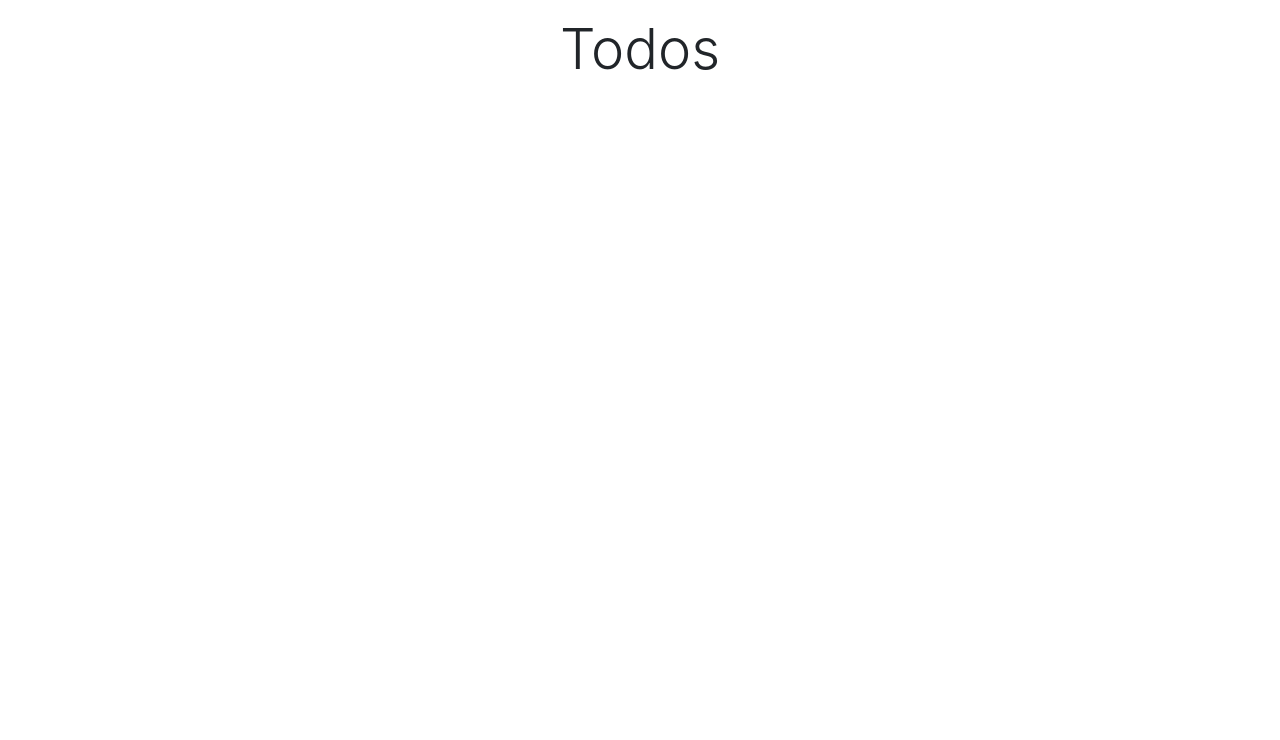
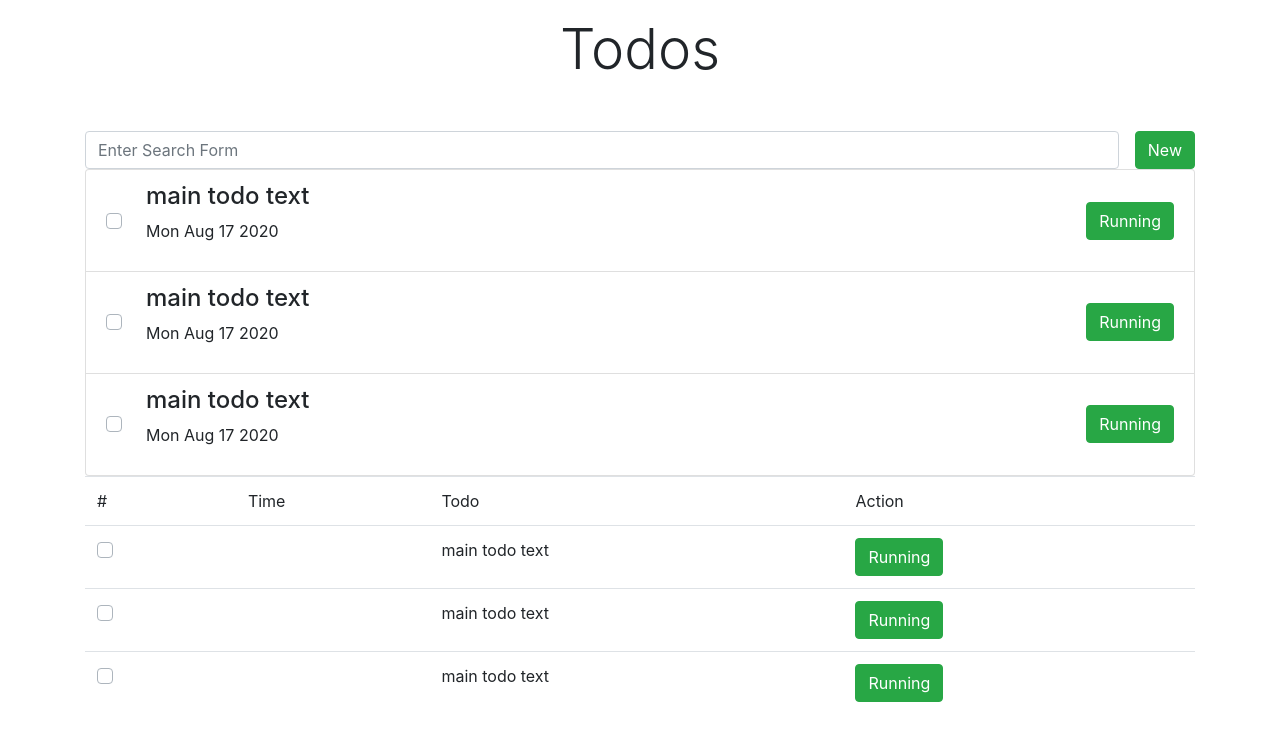
Before and after one commit to kawshar798/multitodos, a React (Create React App) app: page / in a window 1280 px wide. Shown: the top 740 px of the page. Built offline with nearby package versions, Linux system fonts and the light colour scheme.

Commit message:
add  create todo

```diff
--- /dev/null
+++ b/src/components/Controller/SearchPanel.js
@@ -0,0 +1,28 @@
+import React from 'react'
+import { Input, Button } from 'reactstrap';
+import PropTypes from 'prop-types';
+
+ const  SearchPanel = ({term,handleSearch,toggleForm}) => {
+    return (
+        <div className="d-flex">
+            <Input
+            placeholder='Enter Search Form'
+            className='mr-3'
+            value={term}
+            onChange={(e)=>handleSearch(e.target.value)}
+            />
+            <Button color='success' onClick={toggleForm}>
+                New
+            </Button>
+
+        </div>
+    )
+}
+SearchPanel.propTypes = {
+    term:PropTypes.string.isRequired,
+    handleSearch:PropTypes.func.isRequired,
+    toggleForm:PropTypes.func.isRequired,
+
+
+}
+export default SearchPanel;
--- /dev/null
+++ b/src/components/Controller/index.js
@@ -0,0 +1,20 @@
+import React from 'react'
+import SearchPanel from './SearchPanel'
+import PropTypes from "prop-types";
+ const  Controller = ({term,handleSearch,toggleForm}) => {
+    return (
+        <div>
+            <SearchPanel
+            term={term}
+            handleSearch={handleSearch}
+            toggleForm={toggleForm}
+            />
+        </div>
+    )
+}
+Controller.propTypes = {
+    term:PropTypes.string.isRequired,
+    handleSearch:PropTypes.func.isRequired,
+    toggleForm:PropTypes.func.isRequired
+}
+export default Controller;
--- a/src/components/ListView/index.js
+++ b/src/components/ListView/index.js
@@ -18,7 +18,7 @@ const ListItem = ({todo, toggleSelect, toggleComplete}) => {
                             <p>{todo.time.toDateString()}</p>
                         </div>
 
-                        <test></test>
+
                         <Button
                         className='ml-auto'
                         color={todo.isComplete ? 'danger' : 'success'}
--- /dev/null
+++ b/src/components/Tableview/index.js
@@ -0,0 +1,79 @@
+import React from "react";
+import { CustomInput,Button, Table } from "reactstrap";
+import PropTypes from "prop-types";
+
+const RowItem = ({todo,toggleSelect,toggleComplete}) => {
+    return(
+        <tr>
+            <td scope="row">
+                <CustomInput
+
+                type='checkbox'
+                id={todo.id}
+                checked={todo.isSelect}
+                onChange = { () => toggleSelect(todo.id)}
+                />
+            </td>
+            <td>
+                {todo.time.toDateString}
+            </td>
+
+            <td>
+                {todo.text}
+            </td>
+            <td>
+            <Button
+                        className='ml-auto'
+                        color={todo.isComplete ? 'danger' : 'success'}
+                        onClick={ () => toggleComplete(todo.id)}
+                        >
+                            { todo.isComplete ? 'Completed' : 'Running'}
+                        </Button>
+            </td>
+        </tr>
+
+    )
+}
+
+RowItem.prototype = {
+    todo:PropTypes.object.isRequired,
+    toggleComplete:PropTypes.func.isRequired,
+    toggleSelect:PropTypes.func.isRequired
+
+}
+
+const TableView = ({todos,toggleSelect,toggleComplete})  => {
+    return(
+        <Table>
+<thead>
+        <tr>
+            <td>#</td>
+            <td>Time</td>
+            <td>Todo</td>
+            <td>Action</td>
+        </tr>
+
+
+</thead>
+<tbody>
+{
+    todos.map(todo => (
+        <RowItem
+        key={todo.id}
+        todo={todo}
+        toggleSelect={toggleSelect}
+        toggleComplete={toggleComplete} />
+    ))
+}
+</tbody>
+        </Table>
+    )
+
+}
+
+TableView.propTypes = {
+    todo:PropTypes.object.isRequired,
+    toggleSelect: PropTypes.func.isRequired,
+    toggleComplete:PropTypes.func.isRequired
+}
+export default TableView;
--- a/src/components/Todos/index.js
+++ b/src/components/Todos/index.js
@@ -1,10 +1,109 @@
 import React, { Component } from 'react'
+import ListView from '../Listview'
+import TableView from '../Tableview'
+import { Modal, ModalHeader, ModalBody } from 'reactstrap'
+import CreateTodoForm from '../createtodo'
+import Controller from '../Controller'
+import shortid from 'shortid'
 
 class Todos extends Component {
+    state = {
+
+        todos:[
+            {
+                id:'123ds6f',
+                text:'main todo text',
+                description:'simple description',
+                time: new Date(),
+                isComplete:false,
+                isSelect:false
+            },
+            {
+                id:'123ds9f',
+                text:'main todo text',
+                description:'simple description',
+                time: new Date(),
+                isComplete:false,
+                isSelect:false
+            },
+            {
+                id:'123dsf5',
+                text:'main todo text',
+                description:'simple description',
+                time: new Date(),
+                isComplete:false,
+                isSelect:false
+            }
+        ],
+        searchTerm:'',
+        isOpenTodoForm: false,
+
+
+    }
+
+    toggleSelect = todoId=>{
+        const todos = [...this.state.todos];
+        const todo = todos.find( item => item.id === todoId)
+        todo.isSelect = !todo.isSelect
+
+    }
+    toggleComplete = todoId=>{
+
+    }
+    toggleForm = () => {
+        this.setState({
+            isOpenTodoForm: !this.state.isOpenTodoForm
+        })
+
+    }
+    handleSearch = () => {
+
+    }
+    createTodo = (todo) => {
+
+        todo.id = shortid.generate();
+        todo.time = new Date();
+        todo.isComplete = false;
+        todo.isSelect = false
+
+        const todos = [todo,...this.state.todos]
+        this.setState({todos})
+        this.toggleForm()
+    }
+
     render() {
         return (
             <div>
                 <h1 className='display-4 text-center mb-5'>Todos</h1>
+                <Controller
+                term={this.state.searchTerm}
+                toggleForm={this.toggleForm}
+                handleSearch={this.handleSearch}
+                />
+                <ListView
+                todos={this.state.todos}
+                 toggleSelect={this.toggleSelect}
+                 toggleComplete={this.toggleComplete}
+
+                />
+                <TableView
+                   todos={this.state.todos}
+                   toggleSelect={this.toggleSelect}
+                   toggleComplete={this.toggleComplete}
+                />
+
+                <Modal
+                isOpen={this.state.isOpenTodoForm}
+                toggle ={this.toggleForm}
+                >
+                   <ModalHeader toggle={this.toggleForm}>Create New todo Item</ModalHeader>
+                    <ModalBody>
+                        <CreateTodoForm
+                        createTodo={this.createTodo}
+                        />
+                        </ModalBody>
+
+                </Modal>
             </div>
         )
     }
--- /dev/null
+++ b/src/components/createtodo/index.js
@@ -0,0 +1,54 @@
+import React, { Component } from 'react'
+import { Form, FormGroup, Label, Input, Button } from 'reactstrap'
+import PropTypes from "prop-types";
+
+class CreateTodoForm extends Component {
+    state = {
+        text:'',
+        description:''
+    }
+
+    handleChange = event =>{
+        this.setState({
+            [event.target.name] : event.target.value
+        })
+    }
+    handleSubmit = event =>{
+     event.preventDefault();
+     this.props.createTodo(this.state);
+     event.target.reset();
+     this.setState({ text:'',description:''})
+    }
+    render() {
+        return (
+            <div>
+                <Form  onSubmit={this.handleSubmit}>
+                        <FormGroup>
+                           <Label>Enter Task</Label>
+                           <Input
+                           placeholder="do some code"
+                           name="text"
+                           value={this.state.text}
+                           onChange={this.handleChange}
+                           />
+                        </FormGroup>
+                        <FormGroup>
+                           <Label>Description</Label>
+                           <Input
+                           type='textarea'
+                           placeholder="Write some short description"
+                           name="description"
+                           value={this.state.description}
+                           onChange={this.handleChange}
+                           />
+                        </FormGroup>
+                        <Button type="submit">Create Task</Button>
+                </Form>
+            </div>
+        )
+    }
+}
+CreateTodoForm.propTypes = {
+    createTodo : PropTypes.func.isRequired
+}
+export default  CreateTodoForm;
```
Also changed, not shown: 1 other file (tests, documents, lock files or other folders).
